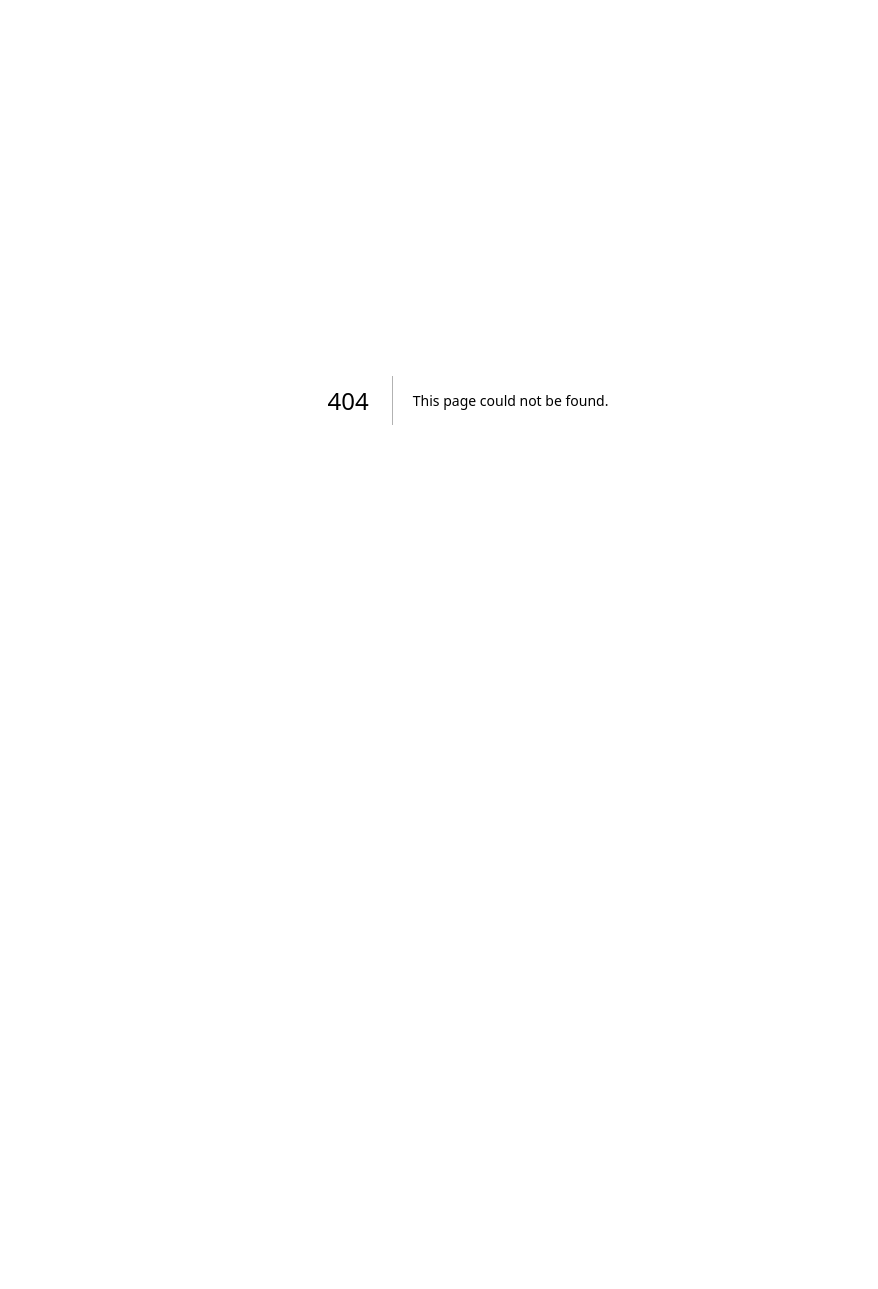
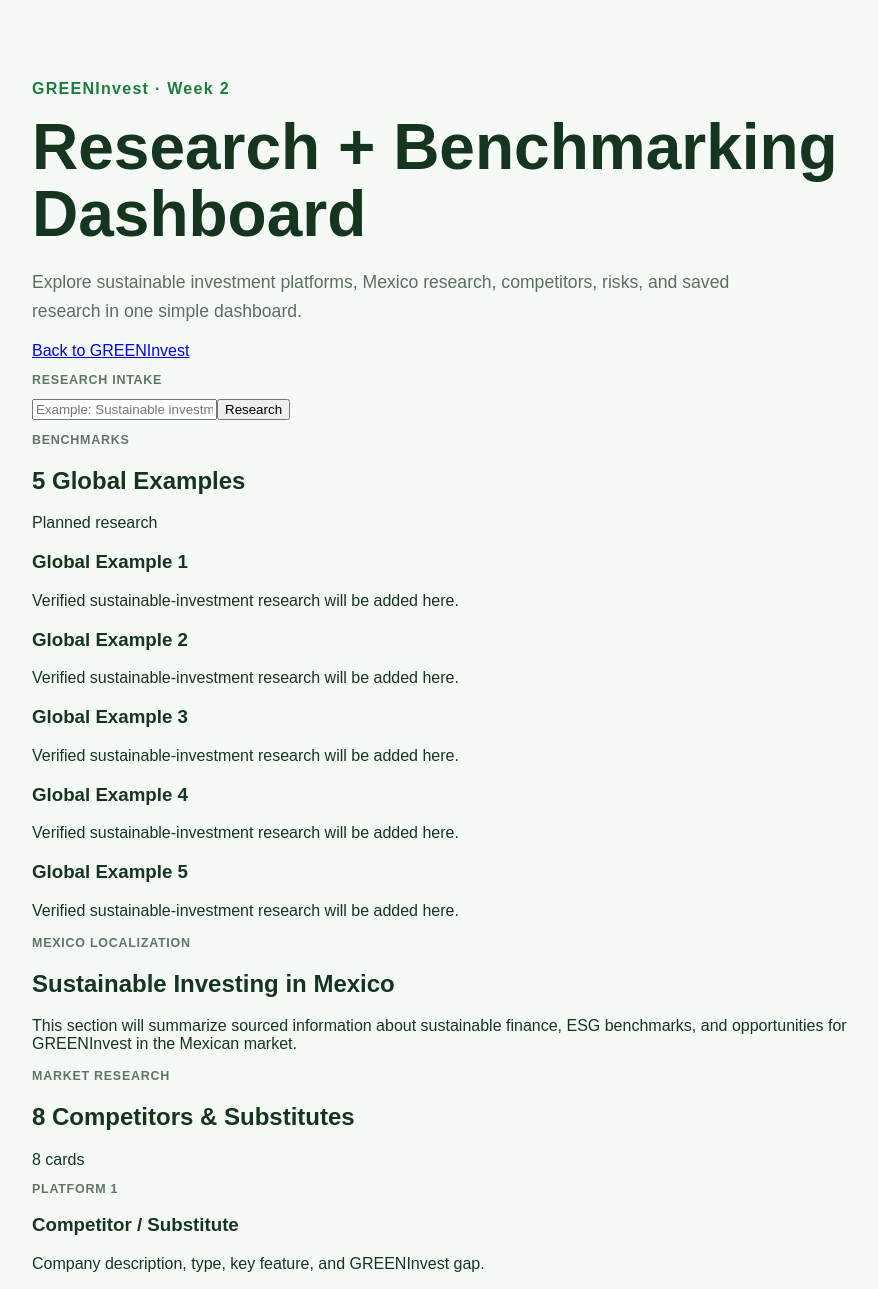
Before and after one commit to sofiacoria-afk/Week-1, a Next.js app: page /research in a window 1280 px wide. Before the commit this address had no page. Shown: the top 1289 px of the page, without its empty margins (172-1050 px from the left). Before the commit the page ends 800 px from the top, so only its background shows below. Built offline with nearby package versions, Linux system fonts and the light colour scheme.

Commit message:
Add Week 2 research page structure

```diff
--- /dev/null
+++ b/app/research/page.tsx
@@ -0,0 +1,109 @@
+"use client";
+
+export default function ResearchPage() {
+  return (
+    <main className="container researchPage">
+      <header className="researchHeader">
+        <div>
+          <p className="eyebrow">GREENInvest · Week 2</p>
+          <h1>Research + Benchmarking Dashboard</h1>
+          <p className="subtitle">
+            Explore sustainable investment platforms, Mexico research, competitors,
+            risks, and saved research in one simple dashboard.
+          </p>
+        </div>
+        <a className="homeLink" href="/">Back to GREENInvest</a>
+      </header>
+
+      <section className="researchSection">
+        <p className="label">Research intake</p>
+        <div className="researchInputRow">
+          <input
+            aria-label="Research topic"
+            placeholder="Example: Sustainable investment platforms"
+          />
+          <button type="button">Research</button>
+        </div>
+      </section>
+
+      <section className="researchSection">
+        <div className="sectionHeading">
+          <div>
+            <p className="label">Benchmarks</p>
+            <h2>5 Global Examples</h2>
+          </div>
+          <span className="statusPill">Planned research</span>
+        </div>
+        <div className="benchmarkGrid">
+          {["Global Example 1", "Global Example 2", "Global Example 3", "Global Example 4", "Global Example 5"].map(
+            (name) => (
+              <article className="researchCard" key={name}>
+                <h3>{name}</h3>
+                <p>Verified sustainable-investment research will be added here.</p>
+              </article>
+            )
+          )}
+        </div>
+      </section>
+
+      <section className="researchSection">
+        <p className="label">Mexico localization</p>
+        <h2>Sustainable Investing in Mexico</h2>
+        <p className="sectionText">
+          This section will summarize sourced information about sustainable finance,
+          ESG benchmarks, and opportunities for GREENInvest in the Mexican market.
+        </p>
+      </section>
+
+      <section className="researchSection">
+        <div className="sectionHeading">
+          <div>
+            <p className="label">Market research</p>
+            <h2>8 Competitors &amp; Substitutes</h2>
+          </div>
+          <span className="statusPill">8 cards</span>
+        </div>
+        <div className="competitorGrid">
+          {Array.from({ length: 8 }, (_, index) => (
+            <article className="researchCard" key={index}>
+              <p className="label">Platform {index + 1}</p>
+              <h3>Competitor / Substitute</h3>
+              <p>Company description, type, key feature, and GREENInvest gap.</p>
+            </article>
+          ))}
+        </div>
+      </section>
+
+      <section className="researchSection">
+        <p className="label">Comparison</p>
+        <h2>Competitor Comparison Table</h2>
+        <div className="tablePlaceholder">
+          Search + filter table will be added in a later Week 2 commit.
+        </div>
+      </section>
+
+      <section className="researchSection">
+        <p className="label">Risk map</p>
+        <h2>Research Risks</h2>
+        <div className="riskGrid">
+          <div className="riskCard low"><strong>Low</strong><span>Good information available</span></div>
+          <div className="riskCard medium"><strong>Medium</strong><span>Some information gaps</span></div>
+          <div className="riskCard high"><strong>High</strong><span>Limited information available</span></div>
+        </div>
+      </section>
+
+      <section className="researchSection">
+        <div className="sectionHeading">
+          <div>
+            <p className="label">Saved research</p>
+            <h2>Saved Results</h2>
+          </div>
+          <button type="button" disabled>Save Research</button>
+        </div>
+        <p className="sectionText">
+          Supabase saving and saved results will be connected in a later Week 2 commit.
+        </p>
+      </section>
+    </main>
+  );
+}
```
